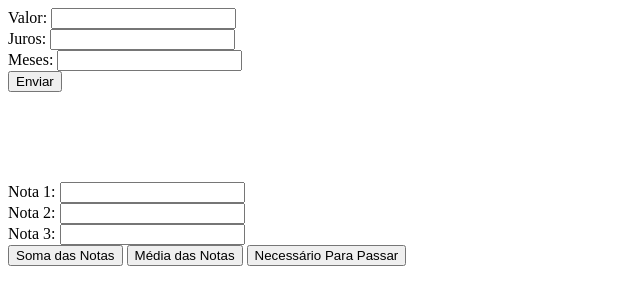
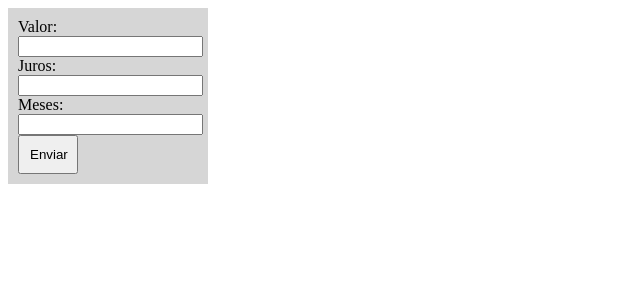
Before and after one commit to rickzinguh/primeiroH_3t, a plain HTML site: page index.html in a window 1280 px wide. Shown: the whole page, without its empty margins (0-640 px from the left). Drawn offline with Linux system fonts and the light colour scheme.

Commit message:
Update index.html

```diff
--- a/index.html
+++ b/index.html
@@ -6,25 +6,17 @@
     <meta name="viewport" content="width=device-width, initial-scale=1.0">
     <title>Primeiro H</title>
     <script src="estudo.js"></script>
+    <link rel="stylesheet" href="geral.css">
 
 </head>
 <body>
+    <div class="calculadora">
 
    Valor: <input id="val" type="text"><br>
    Juros: <input id="ju" type="text"><br>
    Meses: <input id="mes" type="text"><br>
-   <button onclick="total()">Enviar</button>
+   <button id="btnCalc" onclick="total()">Enviar</button>
 
-   <br> <br> <br> <br> <br>
-   <span id="resultado"></span><br>
-
-    Nota 1: <input id="n1" type="text"><br>
-    Nota 2: <input id="n2" type="text"><br>
-    Nota 3: <input id="n3" type="text"><br>
-
-    <button onclick="soma()">Soma das Notas</button>
-    <button onclick="média()">Média das Notas</button>
-    <button onclick="necessário()"> Necessário Para Passar</button>
-
+    </div>
 </body>
 </html>
```
